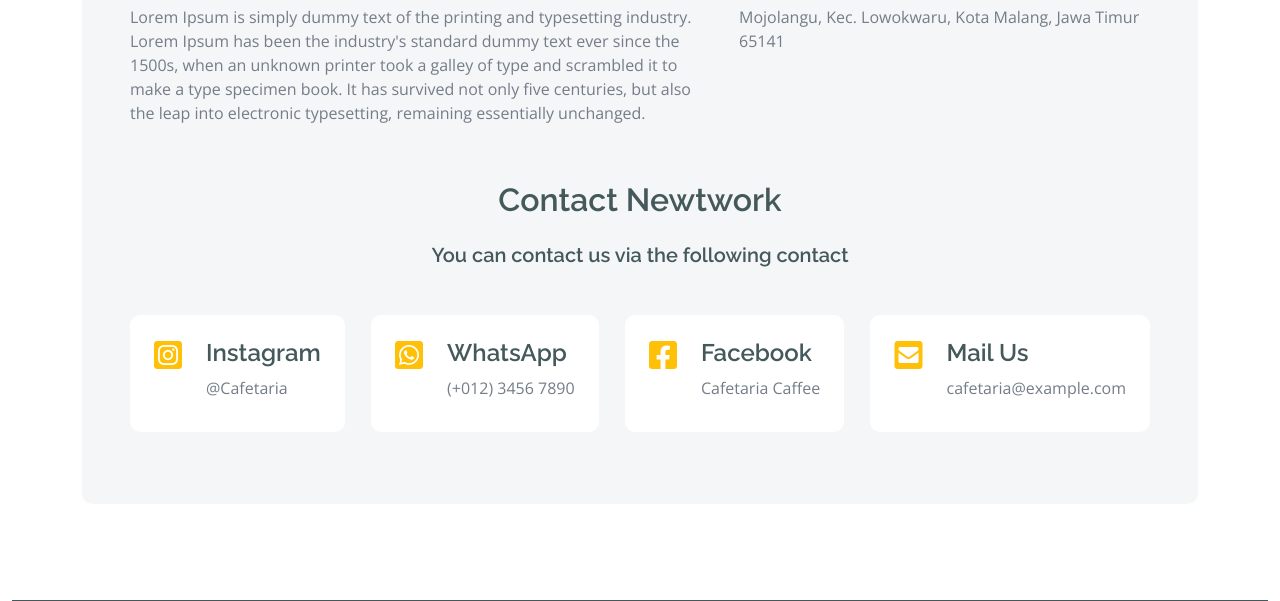
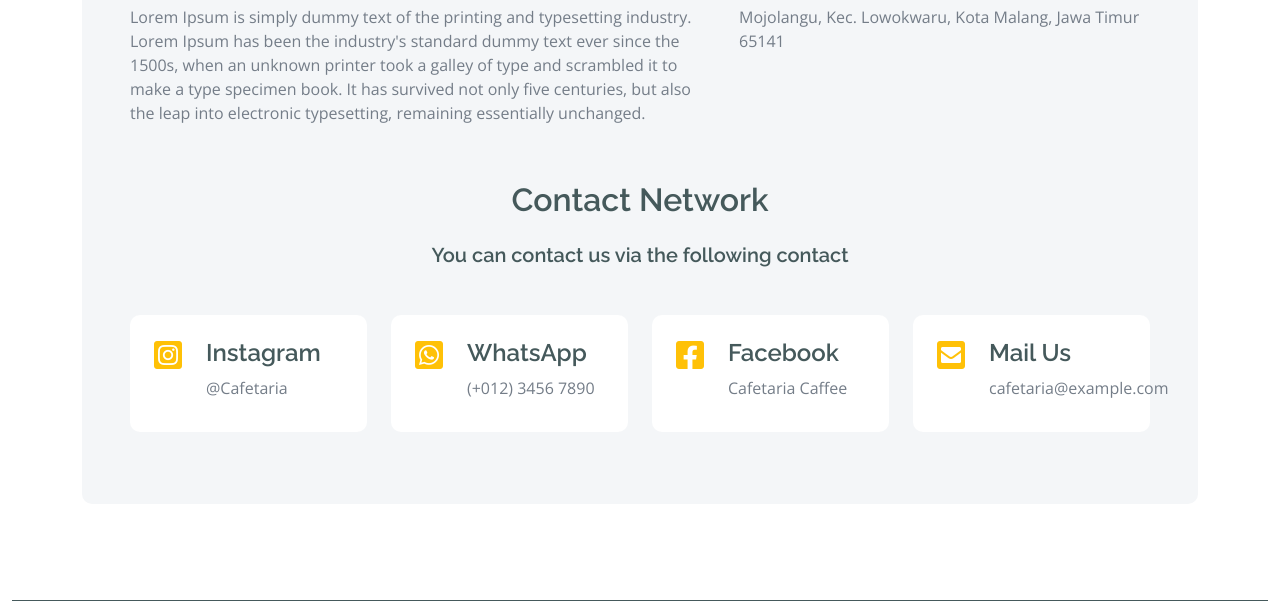
Before and after one commit to Teyo-24/Codeigniter4-Cafetaria-caffe, a CodeIgniter 4 app: the page made by app/Views/landing/contact.php in a window 1280 px wide. Shown: the part 1019-1620 px from the top of the page. Run offline with PHP 8.4 and a stand-in for CodeIgniter, Linux system fonts and the light colour scheme; the template is opened without the code that fills it, so the values that code supplies are empty; some libraries are stand-ins or nearby versions.

Commit message:
fix responsive contact page

```diff
--- a/app/Views/detail/detail_activity.php
+++ b/app/Views/detail/detail_activity.php
@@ -50,7 +50,7 @@
                     <div class="col-lg-12">
                     </div>
                     <div class="col-lg-12">
-                        <h4 class="mb-4">Another Article</h4>
+                        <h4 class="mb-4">Another Activity</h4>
                         <section id="card1" class="card-menu-produk my-3">
                             <svg viewBox="0 0 16 16" fill="currentColor" height="40" width="0" xmlns="http://www.w3.org/2000/svg">
                                 <img src="<?= base_url('images/kopi1.jpg'); ?>" class="card-img-top img-fluid card-img-fixed" alt="...">
--- a/app/Views/landing/about.php
+++ b/app/Views/landing/about.php
@@ -1,11 +1,11 @@
 <?= $this->extend('layouts/app'); ?>
 <?= $this->section('content'); ?>
 <div class="container-fluid page-header py-5">
-    <h1 class="text-center text-white display-6">Article</h1>
+    <h1 class="text-center text-white display-6">About</h1>
     <ol class="breadcrumb justify-content-center mb-0">
         <li class="breadcrumb-item"><a href="#">Home</a></li>
         <li class="breadcrumb-item"><a href="#">Pages</a></li>
-        <li class="breadcrumb-item active text-white">Article</li>
+        <li class="breadcrumb-item active text-white">About</li>
     </ol>
 </div>
 <!-- Banner Section Start-->
--- a/app/Views/landing/contact.php
+++ b/app/Views/landing/contact.php
@@ -38,32 +38,39 @@
                     <p> Mojolangu, Kec. Lowokwaru, Kota Malang, Jawa Timur 65141
                     </p>
                 </div>
-                <div class="">
-                    <h2 class="text-center py-3">Contact Newtwork</h2>
+                <div class="container">
+                    <h2 class="text-center py-3">Contact Network</h2>
                     <h5 class="text-center mb-5">You can contact us via the following contact</h5>
-                    <div class=" d-flex justify-content-between">
-                        <div class="d-flex p-4 rounded mb-4 bg-white">
+                    <div class="row">
+                        <div class="col-lg-3 col-md-6 mb-4">
+                            <div class="d-flex p-4 rounded bg-white">
                                 <i class="fab fa-instagram-square fa-2x text-warning me-4"></i>
                                 <div>
                                     <h4>Instagram</h4>
                                     <p class="mb-2">@Cafetaria</p>
                                 </div>
                             </div>
-                        <div class="d-flex p-4 rounded mb-4 bg-white">
+                        </div>
+                        <div class="col-lg-3 col-md-6 mb-4">
+                            <div class="d-flex p-4 rounded bg-white">
                                 <i class="fab fa-whatsapp-square fa-2x text-warning me-4"></i>
                                 <div>
                                     <h4>WhatsApp</h4>
                                     <p class="mb-2">(+012) 3456 7890</p>
                                 </div>
                             </div>
-                        <div class="d-flex p-4 rounded mb-4 bg-white">
+                        </div>
+                        <div class="col-lg-3 col-md-6 mb-4">
+                            <div class="d-flex p-4 rounded bg-white">
                                 <i class="fab fa-facebook-square fa-2x text-warning me-4"></i>
                                 <div>
                                     <h4>Facebook</h4>
                                     <p class="mb-2">Cafetaria Caffee</p>
                                 </div>
                             </div>
-                        <div class="d-flex p-4 rounded mb-4 bg-white">
+                        </div>
+                        <div class="col-lg-3 col-md-6 mb-4">
+                            <div class="d-flex p-4 rounded bg-white">
                                 <i class="fas fa-envelope-square fa-2x text-warning me-4"></i>
                                 <div>
                                     <h4>Mail Us</h4>
@@ -73,6 +80,8 @@
                         </div>
                     </div>
                 </div>
+
+            </div>
         </div>
     </div>
 </div>
--- a/app/Views/landing/product.php
+++ b/app/Views/landing/product.php
@@ -5,12 +5,12 @@
     <ol class="breadcrumb justify-content-center mb-0">
         <li class="breadcrumb-item"><a href="#">Home</a></li>
         <li class="breadcrumb-item"><a href="#">Pages</a></li>
-        <li class="breadcrumb-item active text-white">Activity</li>
+        <li class="breadcrumb-item active text-white">Product</li>
     </ol>
 </div>
 
 <div class="container">
-    <div class="py-3">
+    <div class="py-5">
         <h2>Coffee-Based Drinks</h2>
     </div>
     <div class="row">
```
Lines whose indentation alone changed are shown as unchanged.
